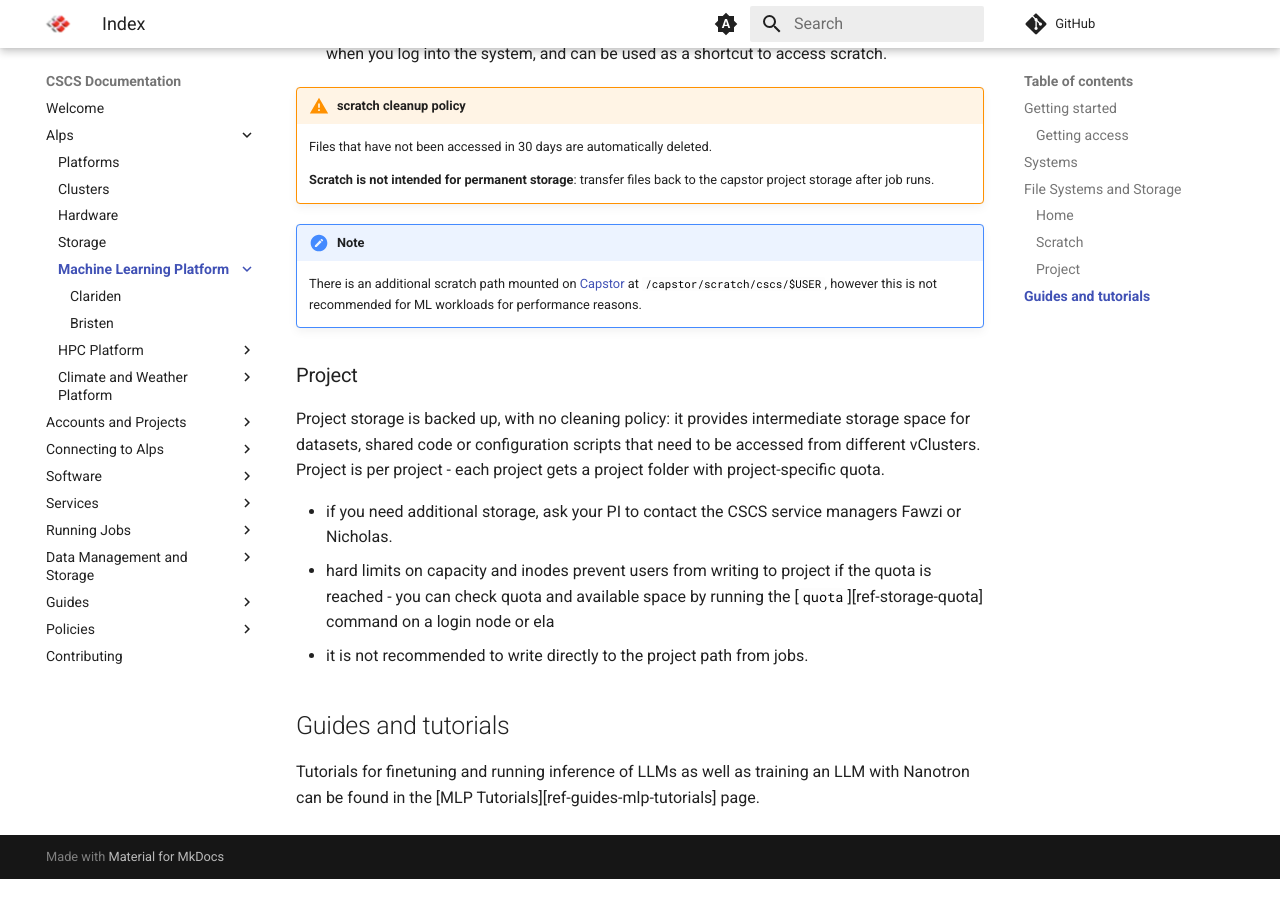
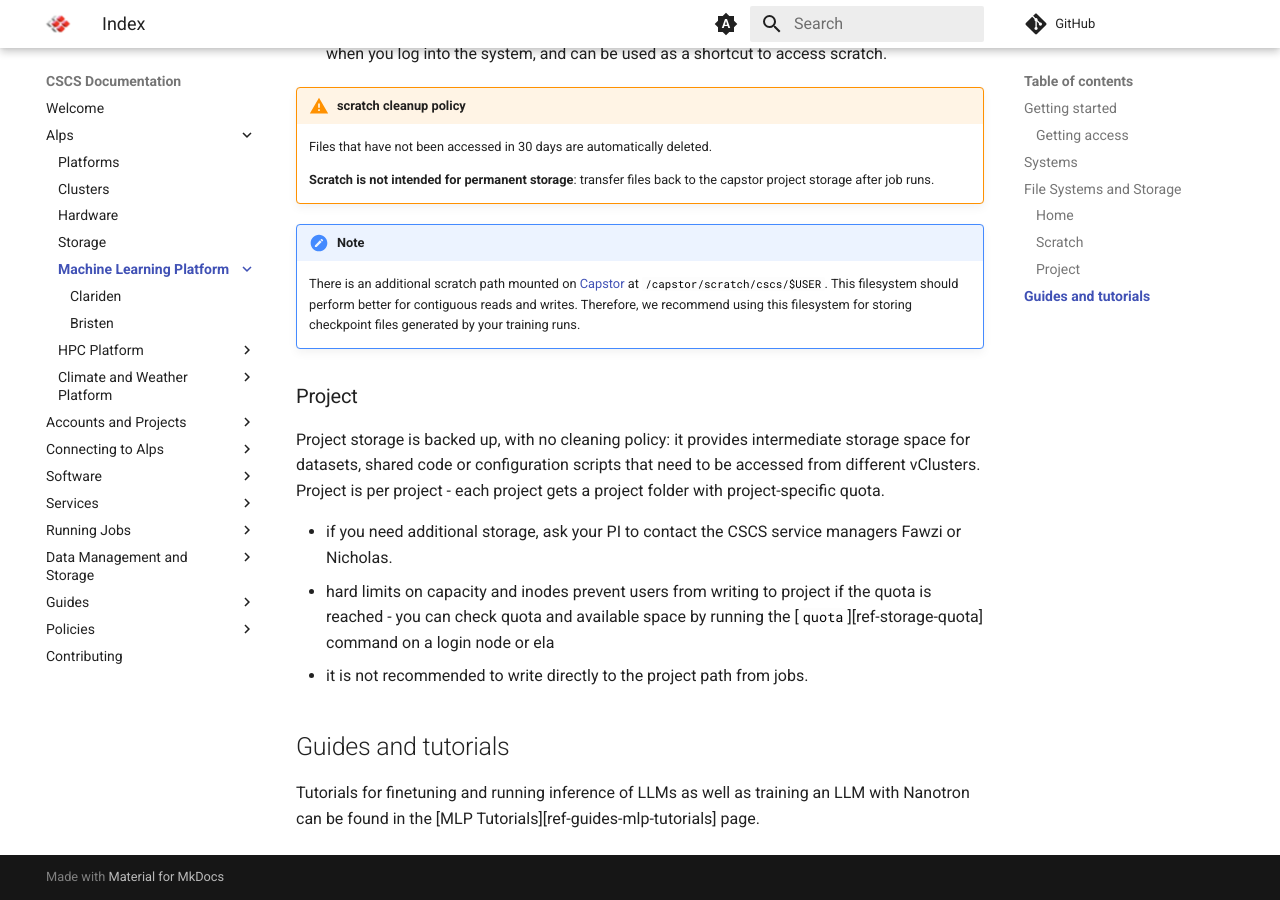
Before and after one commit to nickjbrowning/cscs-docs, an MkDocs documentation site: the page built from docs/platforms/mlp/index.md, in a window 1280 px wide and 900 px high, scrolled down 1656 px. Built offline with MkDocs 1.6.1 and Material for MkDocs 9.7.7, drawn with Linux system fonts in a browser that asks for light colours; comment, search, counter and statistics services are not loaded; before the commit the page ends 2535 px from its top, so only the background shows below that.

Commit message:
small change.

```diff
--- a/docs/platforms/mlp/index.md
+++ b/docs/platforms/mlp/index.md
@@ -58,7 +58,9 @@
     **Scratch is not intended for permanent storage**: transfer files back to the capstor project storage after job runs.
 
 !!! note
-    There is an additional scratch path mounted on [Capstor][ref-alps-capstor] at `/capstor/scratch/cscs/$USER`, however this is not recommended for ML workloads for performance reasons.
+    There is an additional scratch path mounted on [Capstor][ref-alps-capstor] at `/capstor/scratch/cscs/$USER`.
+    This filesystem should perform better for contiguous reads and writes.
+    Therefore, we recommend using this filesystem for storing checkpoint files generated by your training runs.
 
 ### Project
 
```
